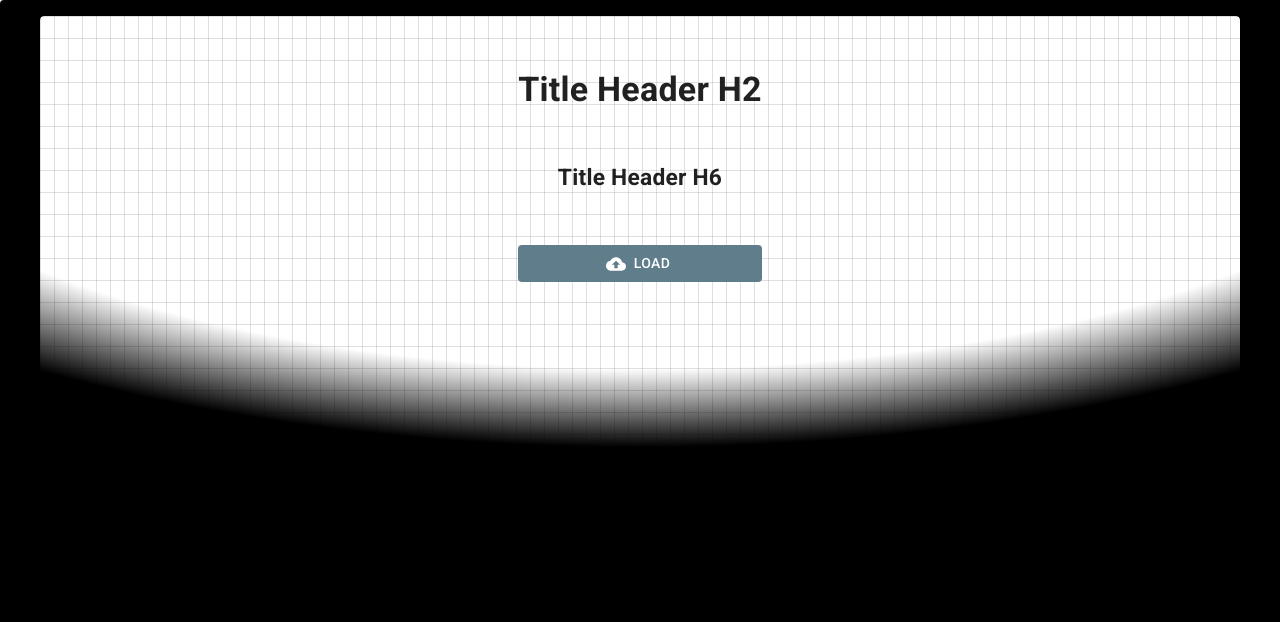
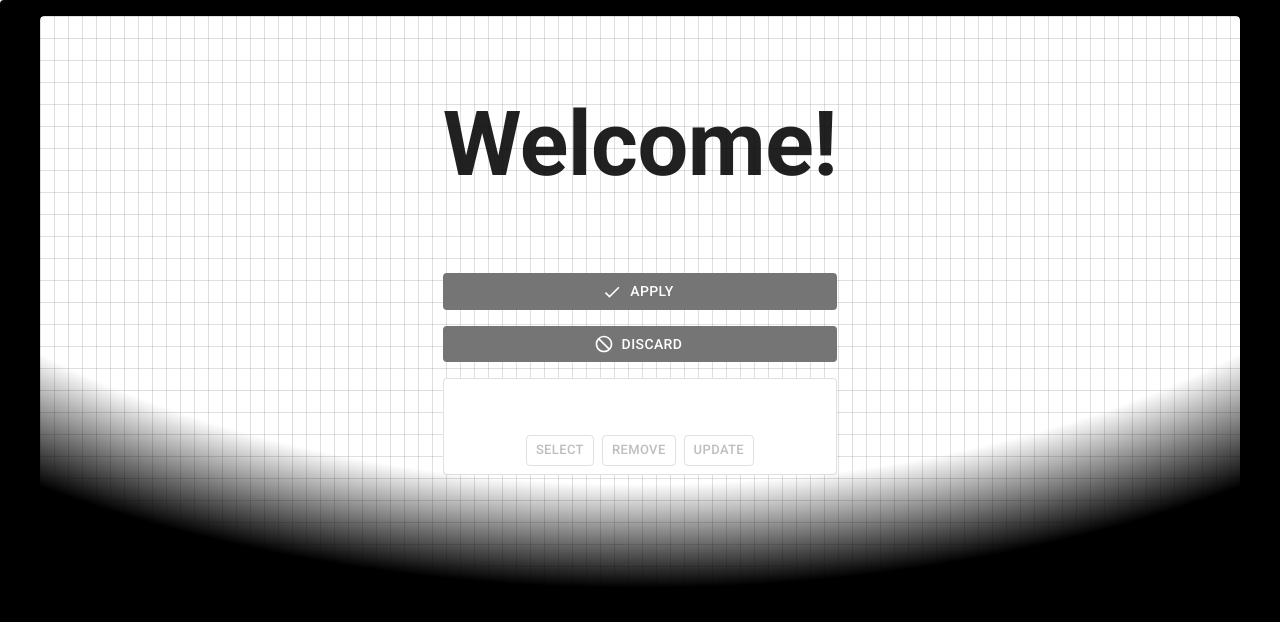
Before and after one commit to vtonu/material-ui-cra-tailwind-ts, a React (Create React App) app: page / in a window 1280 px wide. Shown: the top 622 px of the page. Built offline with nearby package versions, Linux system fonts and the light colour scheme.

Commit message:
Updated buttons, colors & added a card (v0.4)

```diff
--- a/public/index.html
+++ b/public/index.html
@@ -4,7 +4,7 @@
     <meta charset="utf-8" />
     <link rel="icon" href="%PUBLIC_URL%/favicon.ico" />
     <meta name="viewport" content="initial-scale=1, width=device-width" />
-    <title>🎪 React App, MUI, TailwindCSS & TypeScript Boilerplate Template (v0.3)</title>
+    <title>🎪 React App, MUI, TailwindCSS & TypeScript Boilerplate Template (v0.4)</title>
     <!-- Fonts to support Material Design -->
     <link rel="preconnect" href="https://fonts.googleapis.com" />
     <link rel="preconnect" href="https://fonts.gstatic.com" crossorigin />
--- a/src/App.tsx
+++ b/src/App.tsx
@@ -4,37 +4,13 @@ import Typography from '@mui/material/Typography';
 import Button from '@mui/material/Button';
 import Box from '@mui/material/Box';
 import OutlinedCard from './blackBackground';
-import { styled } from '@mui/material/styles';
-import { blueGrey } from '@mui/material/colors';
+import EmptyOutlinedCard from './emptyOutlinedCard';
+import { grey } from '@mui/material/colors';
 import CircularProgress from './terms';
-import CloudUploadIcon from '@mui/icons-material/CloudUpload';
-
-const VisuallyHiddenInput = styled('input')({
-  clip: 'rect(0 0 0 0)',
-  clipPath: 'inset(50%)',
-  height: 1,
-  overflow: 'hidden',
-  position: 'absolute',
-  bottom: 0,
-  left: 0,
-  whiteSpace: 'nowrap',
-  width: 1,
-});
+import DoNotDisturbIcon from '@mui/icons-material/DoNotDisturb';
+import CheckIcon from '@mui/icons-material/Check';
 
 export default function App() {
-  const [loading, setLoading] = React.useState(false);
-  const [file, setFile] = React.useState<File | null>(null);
-
-  const handleFileChange = (event: React.ChangeEvent<HTMLInputElement>) => {
-    if (event.target.files && event.target.files[0]) {
-      setLoading(true);
-      setFile(event.target.files[0]);
-      setTimeout(() => {
-        setLoading(false);
-      }, 5000); // Wait for 5 seconds
-    }
-  };
-
   return (
     <body>
       <OutlinedCard />
@@ -46,28 +22,42 @@ export default function App() {
           display: 'flex',
           justifyContent: 'center',
           backgroundColor: 'white',
+          height: '130%',
         }}
         className="absolute bottom-0 left-0 right-0 top-0 bg-[linear-gradient(to_right,#4f4f4f2e_1px,transparent_1px),linear-gradient(to_bottom,#4f4f4f2e_1px,transparent_1px)] bg-[size:14px_22px] [mask-image:radial-gradient(ellipse_80%_50%_at_50%_0%,#000_90%,transparent_110%)]">
-        <div className="my-2 text-center ">
-          <Typography variant="h4" component="h6">
-            <h4>Title Header H2</h4>
-            <h6>Title Header H6</h6>
+        <div className="text-center ">
+          <Typography variant="h2" component="h6">
+            <h2>Welcome!</h2>
           </Typography>
           <Box sx={{ display: 'grid', gap: 2 }}>
             <Button
               disableElevation
               variant="contained"
-              startIcon={<CloudUploadIcon />}
+              startIcon={<CheckIcon />}
               sx={{
-                bgcolor: blueGrey[500],
+                bgcolor: grey[600],
                 textTransform: 'none',
                 '&:hover': {
-                  bgcolor: blueGrey[700],
+                  bgcolor: grey[500],
                 },
               }}>
-              LOAD
+              APPLY
+            </Button>
+            <Button
+              disableElevation
+              variant="contained"
+              startIcon={<DoNotDisturbIcon />}
+              sx={{
+                bgcolor: grey[600],
+                textTransform: 'none',
+                '&:hover': {
+                  bgcolor: grey[500],
+                },
+              }}>
+              DISCARD
             </Button>
           </Box>
+          <EmptyOutlinedCard />
         </div>
       </Container>
       <CircularProgress />
--- /dev/null
+++ b/src/emptyOutlinedCard.tsx
@@ -0,0 +1,39 @@
+import * as React from 'react';
+import Box from '@mui/material/Box';
+import Card from '@mui/material/Card';
+import CardActions from '@mui/material/CardActions';
+import CardContent from '@mui/material/CardContent';
+import Button from '@mui/material/Button';
+import Typography from '@mui/material/Typography';
+
+const bull = (
+  <Box component="span" sx={{ display: 'inline-block', mx: '2px', transform: 'scale(0.8)' }}>
+    •
+  </Box>
+);
+
+const card = (
+  <React.Fragment>
+    <CardActions>
+      <Button size="small" variant="outlined" disabled disableElevation className="mt-12">
+        SELECT
+      </Button>
+      <Button size="small" variant="outlined" disabled disableElevation className="mt-12">
+        REMOVE
+      </Button>
+      <Button size="small" variant="outlined" disabled disableElevation className="mt-12">
+        UPDATE
+      </Button>
+    </CardActions>
+  </React.Fragment>
+);
+
+export default function EmptyOutlinedCard() {
+  return (
+    <Box sx={{ minWidth: 375, pt: 2 }}>
+      <Card variant="outlined" className="flex justify-center ">
+        {card}
+      </Card>
+    </Box>
+  );
+}
```
Also changed, not shown: 1 other file (tests, documents, lock files or other folders).
